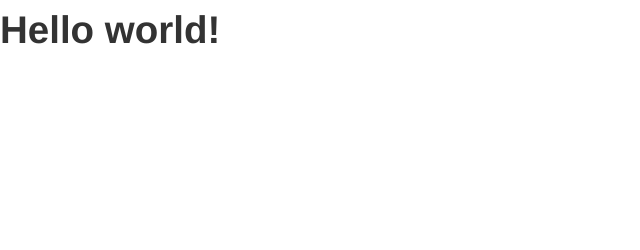
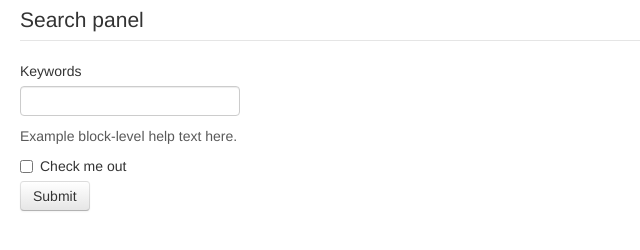
Before and after one commit to MorningCoffee/quick_repo, a plain HTML site: page bones/public/index.html in a window 1280 px wide. Shown: the whole page, without its empty margins (0-640 px from the left). Drawn offline with Linux system fonts and the light colour scheme.

Commit message:
bootstrap demo

```diff
--- a/bones/public/app/Router.js
+++ b/bones/public/app/Router.js
@@ -4,7 +4,7 @@ window.App = new (Backbone.Router.extend({
 	},
 
 	index: function() {
-		alert('Hello');
+
 	},
 
 	initialize: function() {
--- a/bones/public/index.html
+++ b/bones/public/index.html
@@ -16,8 +16,27 @@
 	<link href="css/bootstrap.min.css" rel="stylesheet" media="screen">
 </head>
 <body>
-	<h1>Hello world!</h1>
-	<div id="app"></div>
+	<div id="app">
+		<div class="container-fluid">
+			<div class="row-fluid">
+				<div class="span12">
+					<form>
+						<fieldset>
+							 <legend>Search panel</legend>
+							 <label>Keywords</label>
+							 <input type="text" />
+							<span class="help-block">Example block-level help text here.</span>
+							<label class="checkbox">
+								<input type="checkbox" />
+								Check me out
+							</label>
+							<button type="submit" class="btn">Submit</button>
+						</fieldset>
+					</form>
+				</div>
+			</div>
+		</div>
+	</div>
 </body>
 
 </html>
```
